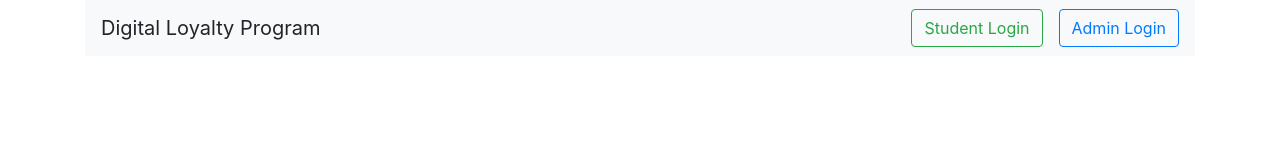
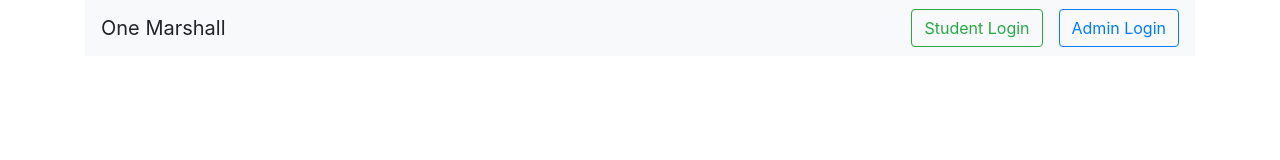
Before and after one commit to mrinaltrikha/oneMarshallBackEnd, an Angular app: page /home in a window 1280 px wide. Shown: the top 160 px of the page. Built offline with nearby package versions, Linux system fonts and the light colour scheme.

Commit message:
Fixed Bugs
-Fixed a Few Bugs

```diff
--- a/package.json
+++ b/package.json
@@ -33,7 +33,7 @@
     "zone.js": "^0.8.14"
   },
   "devDependencies": {
-    "@angular/cli": "1.5.4",
+    "@angular/cli": "^1.5.4",
     "@angular/compiler-cli": "^5.0.0",
     "@angular/language-service": "^5.0.0",
     "@types/jasmine": "~2.5.53",
--- a/server.js
+++ b/server.js
@@ -27,4 +27,4 @@ const port = process.env.PORT || '8080';
 app.set('port', port);
 
 const server = http.createServer(app);
-server.listen(port, () => console.log(`Digital Loyalty Program - Server - Running on localhost:${port}`));
+server.listen(port, () => console.log(`One Marshall Backend - Server - Running on localhost:${port}`));
--- a/src/app/app.component.html
+++ b/src/app/app.component.html
@@ -1,6 +1,6 @@
 <header class="container">
   <nav class="navbar navbar-expand-lg navbar-light bg-light">
-    <a class="navbar-brand">Digital Loyalty Program</a>
+    <a class="navbar-brand">One Marshall</a>
     <button class="navbar-toggler" type="button" data-toggle="collapse" data-target="#navbarSupportedContent" aria-controls="navbarSupportedContent"
       aria-expanded="false" aria-label="Toggle navigation">
       <span class="navbar-toggler-icon"></span>
```
